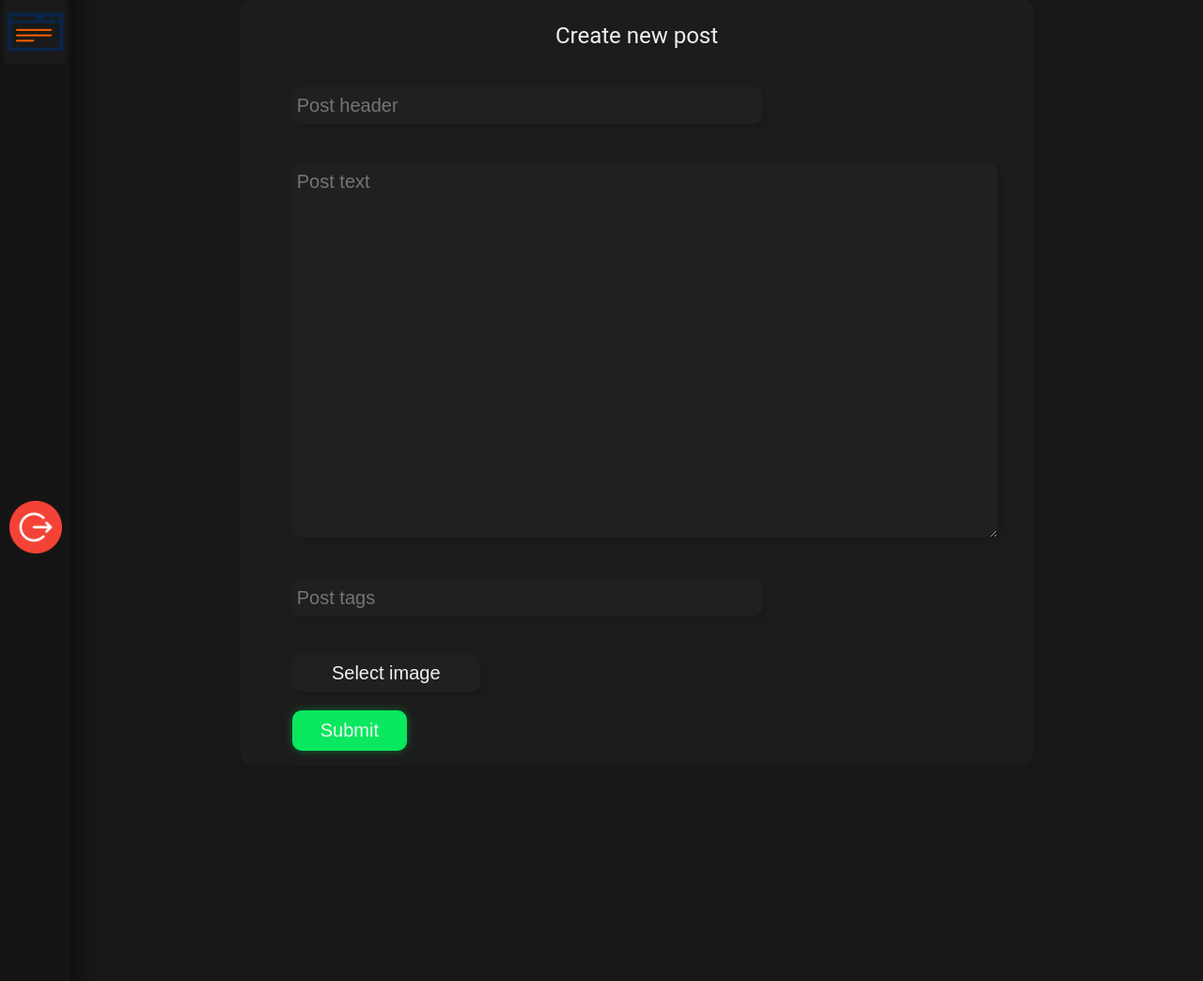
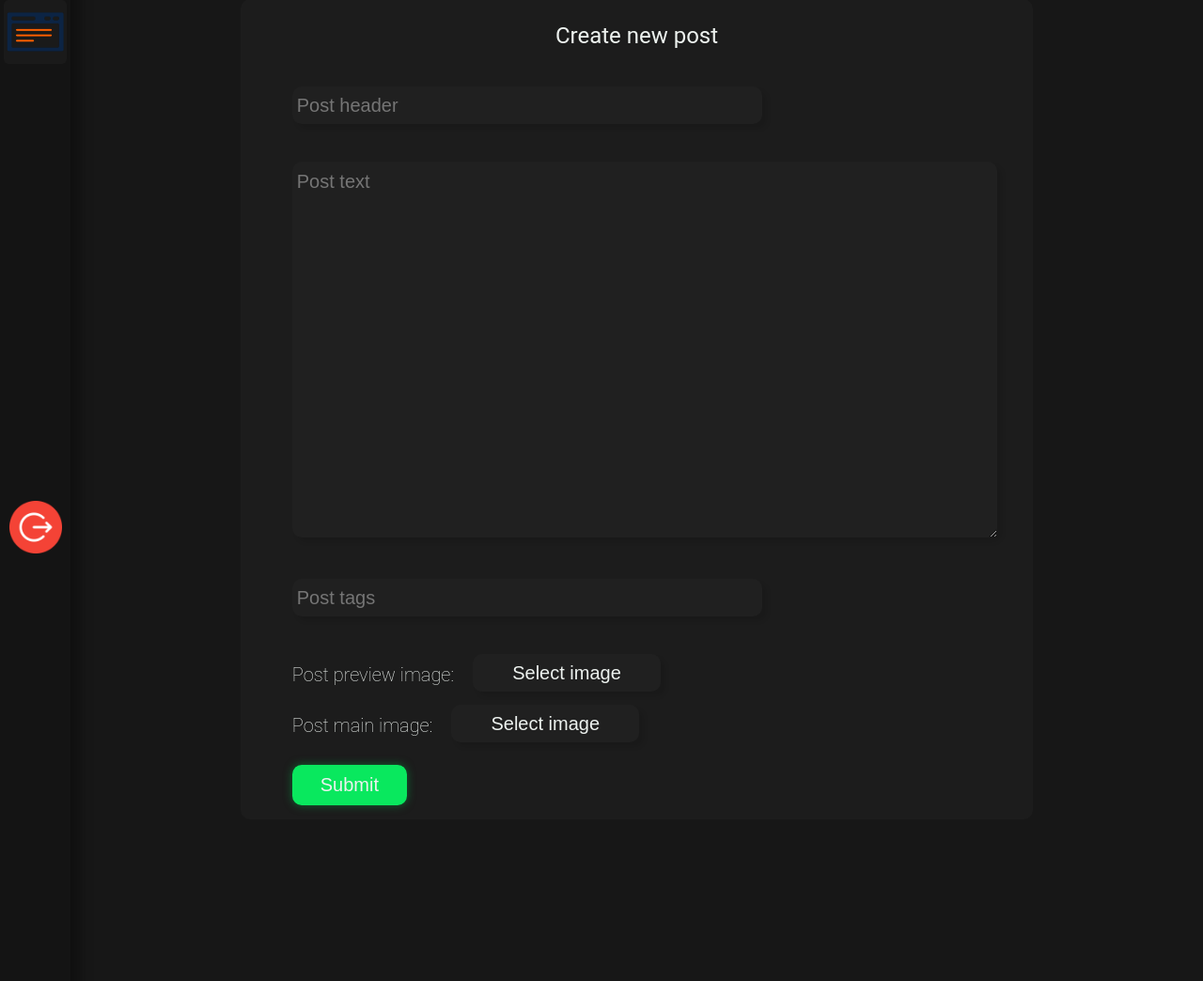
Before and after one commit to Konstantin-create/hacknet_web, a Flask app: page /admin/posts-creator in a window 1280 px wide. Shown: the part 201-1245 px from the top of the page at 94% size. Run offline with Flask 2, Linux system fonts and the light colour scheme; the visitor is signed in with stand-in values (Sample User, id 1); data that the repository does not hold is empty.

Commit message:
create template for posts creator main image field

```diff
--- a/app/static/css/admin/posts_creator_styles.css
+++ b/app/static/css/admin/posts_creator_styles.css
@@ -245,7 +245,18 @@
     display: inline-block;
 }
 
+.post-image-name {
+    float: left;
+    font-family: Roboto, sans-serif;
+    font-size: 20px;
+    font-weight: 200;
+    color: #EDF2EF;
+    margin-left: 50px;
+    margin-top: 10px;
+}
+
 .input-file span {
+    float: left;
     position: relative;
     display: inline-block;
     cursor: pointer;
@@ -263,7 +274,7 @@
     width: 200px;
     box-sizing: border-box;
     border: none;
-    margin: 0 50px 10px;
+    margin: 0 20px 10px;
     transition: background-color 0.2s;
     box-shadow: 5px 5px 5px rgba(0, 0, 0, .1);
 }
--- a/app/templates/admin/posts_creator.html
+++ b/app/templates/admin/posts_creator.html
@@ -59,10 +59,21 @@
         {% if tags_error %}
         <p class="error-text" id="post-tags-error">Please enter post tags</p>
         {% endif %}
-        <label class="input-file">
-            <input type="file" name="post-file">
-            <span>Select image</span>
-        </label>
+        <div>
+            <label class="input-file">
+                <input type="file" name="post-preview-image">
+                <span>Select image</span>
+            </label>
+            <p class="post-image-name">Post preview image:</p>
+        </div>
+        <div style="clear: both"></div>
+        <div>
+            <label class="input-file">
+                <input type="file" name="post-main-image">
+                <span>Select image</span>
+            </label>
+            <p class="post-image-name">Post main image:</p>
+        </div>
         <div style="clear: both"></div>
         <label>
             <input type="submit" class="post-submit">
```
Also changed, not shown: app/data/visits/requests.json (+10 -0 lines), instance/main.db.
